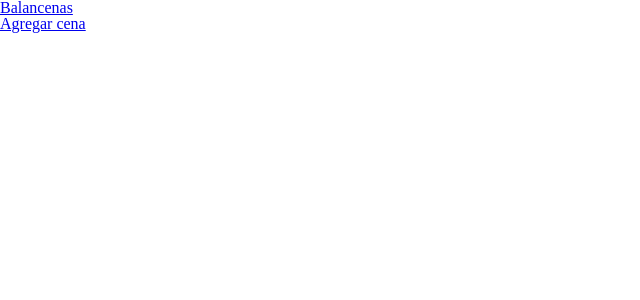
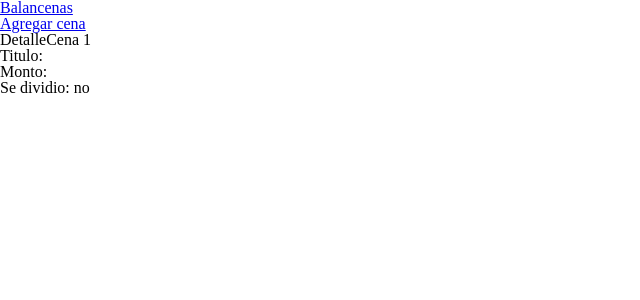
Before and after one commit to alavado/balancenas, a React (Create React App) app: page /cena/1 in a window 1280 px wide. Shown: the top 300 px of the page, without its empty margins (0-640 px from the left). Built offline with nearby package versions, Linux system fonts and the light colour scheme; no server answers.

Commit message:
agrega detalle de cena

```diff
--- a/src/components/App/App.js
+++ b/src/components/App/App.js
@@ -13,7 +13,7 @@ function App() {
         <div><Link to="/nuevacena">Agregar cena</Link></div>
         <Route path="/" exact component={ListaCenas} />
         <Route path="/nuevacena" exact component={FormularioNuevaCena} />
-        <Route path="/cena" exact component={DetalleCena} />
+        <Route path="/cena/:id" exact component={DetalleCena} />
       </BrowserRouter>
     </>
   );
--- a/src/components/DetalleCena/DetalleCena.js
+++ b/src/components/DetalleCena/DetalleCena.js
@@ -1,10 +1,32 @@
 import React from 'react'
 import './DetalleCena.css'
+import { useParams } from 'react-router-dom'
+import { useQuery } from '@apollo/react-hooks';
+import { gql } from 'apollo-boost';
+
+const OBTENER_CENA = gql`
+  query FindCenaByID($id: ID!) {
+    findCenaByID(id: $id) {
+      titulo
+      monto
+      dividida
+    }
+  }
+`
 
 const DetalleCena = () => {
+
+  const { id } = useParams()
+  const { loading, error, data } = useQuery(OBTENER_CENA, {
+    variables: { id }
+  })
+
   return (
     <div>
-      DetalleCena
+      <p>DetalleCena {id}</p>
+      <p>Titulo: {data && data.findCenaByID.titulo}</p>
+      <p>Monto: {data && data.findCenaByID.monto}</p>
+      <p>Se dividio: {data && data.findCenaByID.dividida && 'si' || 'no'}</p>
     </div>
   )
 }
--- a/src/components/FormularioNuevaCena/FormularioNuevaCena.js
+++ b/src/components/FormularioNuevaCena/FormularioNuevaCena.js
@@ -1,10 +1,34 @@
 import React from 'react'
 import './FormularioNuevaCena.css'
+import gql from 'graphql-tag';
+import { useMutation } from '@apollo/react-hooks';
+
+const AGREGAR_CENA = gql`
+  mutation createCena($titulo: String!) {
+    createCena(data: {
+      titulo: $titulo
+      monto: 100
+      dividida: false
+    }) {
+      titulo
+    }
+  }
+`;
 
 const FormularioNuevaCena = () => {
+
+  const [addTodo, { data }] = useMutation(AGREGAR_CENA);
+
   return (
     <div>
-      Nueva cena
+      <form
+        onSubmit={e => {
+          e.preventDefault();
+          addTodo({ variables: { titulo: 'Prueba' } })
+        }}
+      >
+        <button type="submit">Add Todo</button>
+      </form>
     </div>
   )
 }
--- a/src/components/ListaCenas/ListaCenas.js
+++ b/src/components/ListaCenas/ListaCenas.js
@@ -1,5 +1,6 @@
 import React from 'react'
 import './ListaCenas.css'
+import { Link } from 'react-router-dom'
 import { useQuery } from '@apollo/react-hooks';
 import { gql } from 'apollo-boost';
 
@@ -19,10 +20,9 @@ const ListaCenas = () => {
   const { loading, error, data } = useQuery(OBTENER_CENAS)
   if (loading) return <p>Loading...</p>
   if (error) return <p>Error :(</p>
-  console.log({data})
   return data.getCenas.data.map(({ _id, _ts, titulo }) => (
     <div key={_id}>
-      <p>{_ts} - {titulo}</p>
+      <Link to={`/cena/${_id}`}>{_ts} - {titulo}</Link>
     </div>
   ))
 }
```
